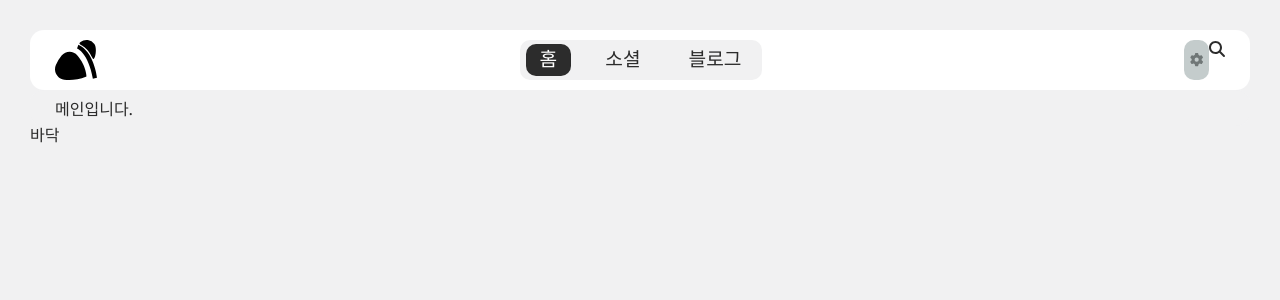
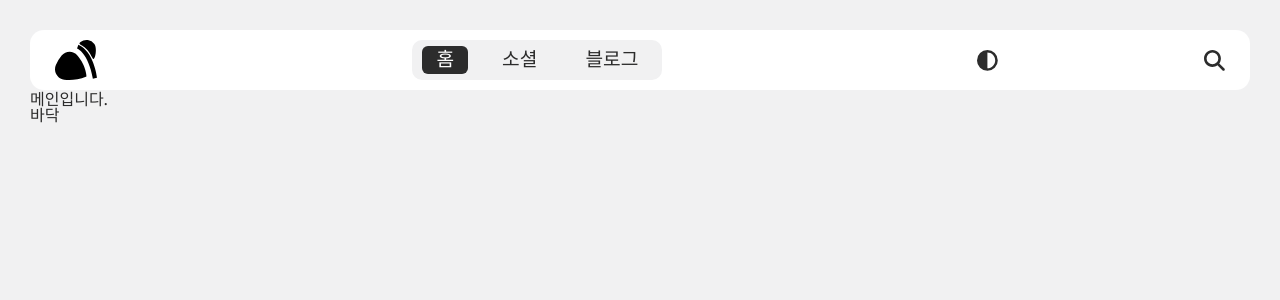
Before and after one commit to Pmp4/ops-project, a React (Create React App) app in the folder front-office/ops/: page / in a window 1280 px wide. Shown: the top 300 px of the page. Built offline with nearby package versions, Linux system fonts and the light colour scheme.

Commit message:
REACT 검색버튼 구상중

```diff
--- a/front-office/ops/src/components/layout/Header.js
+++ b/front-office/ops/src/components/layout/Header.js
@@ -1,4 +1,4 @@
-import { faGear, faMagnifyingGlass } from '@fortawesome/free-solid-svg-icons';
+import { faCircleHalfStroke, faMagnifyingGlass } from '@fortawesome/free-solid-svg-icons';
 import { FontAwesomeIcon } from '@fortawesome/react-fontawesome';
 import Logo from "img/logo.svg";
 import React, { useEffect } from "react";
@@ -8,20 +8,18 @@ const Header = () => {
     const location = useLocation();
 
     useEffect(() => {
-        console.log(location.pathname.split("/"))
-        console.log(location.pathname)
     }, [location]);
 
     return (
-        <div id="header" className="box">
+        <div id="header" className="box-lg">
             <div className="header-wrap flex-wrap">
                 <div className="logo">
                     <Link to="/">
                         <img src={Logo} alt="logo" />
                     </Link>
                 </div>
-                <div className="menu">
-                    <ul className="flex-wrap br-m">
+                <div className="menu md-font">
+                    <ul className="flex-wrap box-md">
                         <li className={location.pathname === "/" ? "on" : ""}>
                             <Link to="/">
                                 {/* <FontAwesomeIcon icon={faHouse} /> */}홈
@@ -29,7 +27,9 @@ const Header = () => {
                         </li>
                         <li
                             className={
-                                location.pathname.split("/")[1] === "social" ? "on" : ""
+                                location.pathname.split("/")[1] === "social"
+                                    ? "on"
+                                    : ""
                             }
                         >
                             <Link to="/social">
@@ -39,7 +39,9 @@ const Header = () => {
                         </li>
                         <li
                             className={
-                                location.pathname.split("/")[1] === "blog" ? "on" : ""
+                                location.pathname.split("/")[1] === "blog"
+                                    ? "on"
+                                    : ""
                             }
                         >
                             <Link to="/blog">
@@ -50,13 +52,17 @@ const Header = () => {
                     </ul>
                 </div>
                 <div className="func flex-wrap">
-                    <button type="button" className="setting-btn">
-                        <FontAwesomeIcon icon={faGear}></FontAwesomeIcon>
+                    <button type="button" className="mode-btn func-btn br-m">
+                        <FontAwesomeIcon icon={faCircleHalfStroke} />
                     </button>
-                    <div className='search-wrap'>
-                        <div className='search-btn'>
+                    <div className="search-part flex-wrap">
+                        <div className='search-input'>
+                            <input />
+                        </div>
+                        <button type="button" className="search-btn func-btn br-m">
                             <FontAwesomeIcon icon={faMagnifyingGlass} />
-                        </div>
+                        </button>
+
                     </div>
                 </div>
             </div>
--- a/front-office/ops/src/scss/app.scss
+++ b/front-office/ops/src/scss/app.scss
@@ -63,6 +63,24 @@ button {
 	overflow: visible;
 	cursor: pointer
 }
+input {
+	-webkit-appearance: none;
+	-moz-appearance: none;
+	appearance: none;
+	border: none;
+}
+
+input::-ms-clear {
+	display: none;
+}
+
+input[type='number']::-webkit-inner-spin-button,
+input[type='number']::-webkit-outer-spin-button {
+	-webkit-appearance: none;
+	-moz-appearance: none;
+	appearance: none;
+}
+
 // CSS Reset
 
 
@@ -100,14 +118,31 @@ body {
 }
 
 // box 정의
-.box {
+.box-lg {
     border-radius: $box-border-radius-lg;
     padding: $box-padding-lg;
 }
+.box-md {
+    border-radius: $box-border-radius-md;
+    padding: $box-padding-md;
+}
+.box-sm {
+    border-radius: $box-border-radius-sm;
+    padding: $box-padding-sm;
+}
+
+
 
 // border-radius 정의
 .br-lg {border-radius: $box-border-radius-lg;}
 .br-md {border-radius: $box-border-radius-md;}
+
+
+// font size 정의
+.xl-font {font-size: $xl-font;}
+.lg-font {font-size: $lg-font;}
+.md-font {font-size: $md-font;}
+
 
 
 img {
--- a/front-office/ops/src/scss/common/header.scss
+++ b/front-office/ops/src/scss/common/header.scss
@@ -15,21 +15,18 @@
         }
 
         .menu {
-            font-size: 1.2em;
             ul {
                 height: 100%;
-                border-radius: $box-border-radius-md;
                 background: $gray-color;
-                padding: $box-padding-md;
                 overflow: hidden;
                 box-sizing: border-box;
 
                 li {
                     margin-left: 20px;
-                    border-radius: $box-border-radius-md;
+                    border-radius: $box-border-radius-sm;
                     overflow: hidden;
-                    transition: .2s;
-                    a{transition: .2s;}
+                    transition: $fast-transition;
+                    a{transition: $fast-transition;}
 
                     &:nth-child(1) {margin-left: 0;}
                     &.on {
@@ -51,14 +48,36 @@
 
 
         .func {
-            .setting-btn {
+            svg {
+                color: $black-color;
+                transition: $fast-transition;
+            }
+            .func-btn {
                 display: block;
-                border-radius: $box-border-radius-md;
-                padding: $box-padding-md;
-                color: #707777;
-                background: #C4CCCC;
                 height: 100%;
                 line-height: 100%;
+                box-sizing: border-box;
+                display: flex;
+                align-items: center;
+                font-size: 1.3em;
+                transition: $fast-transition;
+                &:hover{
+                    svg {color: #b1b1b1;}
+                }
+            }
+
+            .mode-btn {
+
+            }
+
+
+            .search-part {
+                margin-left: 15px;
+            }
+
+            .search-btn {
+                cursor: pointer;
+                margin-left: 10px;
             }
         }
     }
--- a/front-office/ops/src/scss/common/variable.scss
+++ b/front-office/ops/src/scss/common/variable.scss
@@ -12,17 +12,27 @@ $box-border-radius-xxl: 22px;
 $box-border-radius-xl: 18px;
 $box-border-radius-lg: 14px;
 $box-border-radius-md: 10px;
+$box-border-radius-sm: 6px;
 
 // Padding
+// $box-padding-xl: 10px 25px;
 $box-padding-lg: 10px 25px;
-$box-padding-md: 4px 6px;
+$box-padding-md: 6px 10px;
+$box-padding-sm: 4px 6px;
 
 
 
 
+// transition 정의
+$fast-transition: .2s;
+
+
 
 /** 폰트 사이즈 */
-$big-title: 2em;
+$xl-font: 2em;
+$lg-font: 1.5em;
+$md-font: 1.2em;
+
 
 
 /** Color */
```
